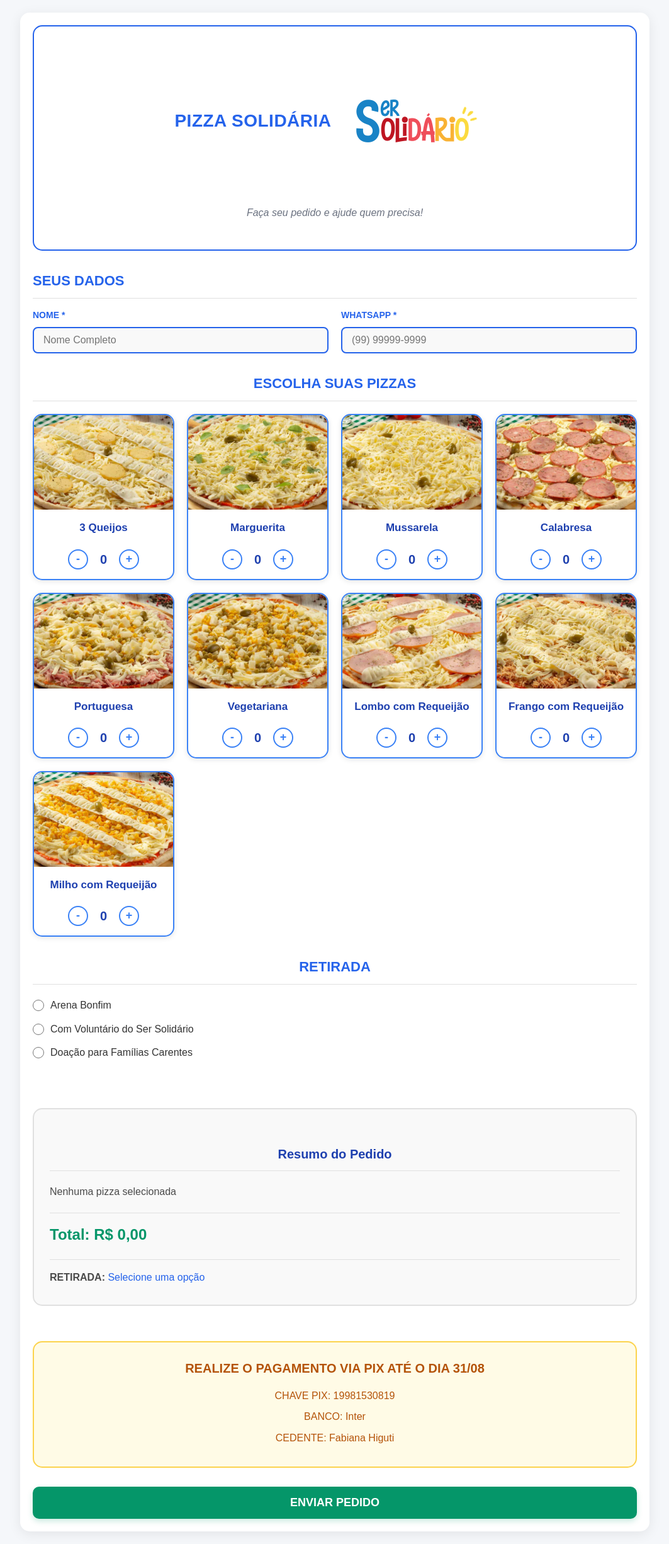
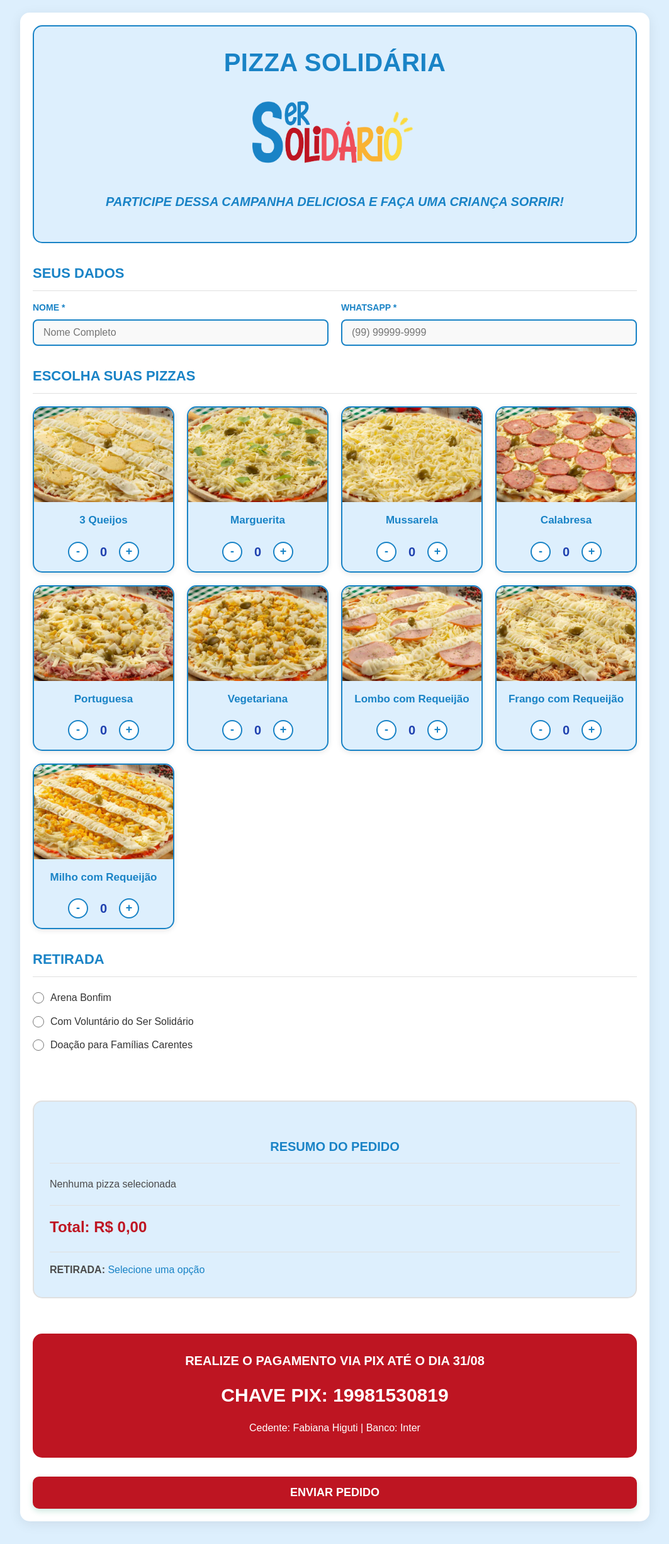
Before and after one commit to guuhiguti/formularioPizza, a Flask app: page / in a window 1280 px wide. Shown: the whole page at 63% size, without its empty margins (108-1171 px from the left). After the commit the page ends 2415 px from the top, so only its background shows below. Run offline with Flask 3, Linux system fonts and the light colour scheme; parts of the project's set-up code (start-up, migrations or seed data) failed here and were passed over.

Commit message:
new style

```diff
--- a/app.py
+++ b/app.py
@@ -4,3 +4,5 @@ from config import configure_all
 app = Flask(__name__)
 
 configure_all(app)
+
+app.run(debug=True)
--- a/static/css/form.css
+++ b/static/css/form.css
@@ -7,7 +7,7 @@
 
 body {
     font-family: 'Arial', sans-serif;
-    background-color: #f5f7fa;
+    background-color: #ddeffd;
     color: #333;
     line-height: 1.6;
 }
@@ -23,11 +23,11 @@ body {
 
 /* Existing styles */
 .header-section {
-  border: 2px solid #2563eb; /* Borda azul */
+  border: 2px solid #1983c6; /* Borda azul */
   border-radius: 15px;
   padding: 25px;
   margin-bottom: 30px;
-  background-color: #ffffff;
+  background-color: #ddeffd;
 }
 .header-content {
   text-align: center;
@@ -35,26 +35,24 @@ body {
   padding-bottom: 15px;
 }
 .header-content h1 {
-  color: #2563eb;
-  font-size: 28px;
-  font-weight: bold;
-  margin-bottom: 8px;
-  letter-spacing: 0.5px;
-  /* New styles for flexbox to place image next to text */
-  display: flex; /* Make h1 a flex container */
-  align-items: center; /* Vertically align items (text and image) */
-  justify-content: center; /* Horizontally center the flex items */
-  gap: 10px; /* Add space between the text and the image */
-  flex-wrap: wrap; /* Allow items to wrap on smaller screens if needed */
+    color: #1983c6;
+    font-size: 40px;
+    font-weight: bold;
+    margin-bottom: 20px;
+    letter-spacing: 0.5px;
 }
 
 .header-content p {
-  color: #6b7280;
-  font-size: 16px;
-  font-style: italic;
+    margin-top: 25px;
+    color: #1983c6;
+    font-size: 20px;
+    font-style: italic;
+    font-weight: bold;
+    margin-bottom: 3px;
+
 
 }.dados-usuario h3 {
-    color: #2563eb;
+    color: #1983c6;
     font-size: 22px;
     margin-bottom: 15px;
     font-weight: bold;
@@ -73,7 +71,7 @@ body {
 }
 
 .input-group label {
-    color: #2563eb;
+    color: #1983c6;
     font-weight: bold;
     margin-bottom: 8px;
     font-size: 14px;
@@ -82,7 +80,7 @@ body {
 .input-group input[type="text"],
 .input-group input[type="tel"] {
     padding: 10px 15px;
-    border: 2px solid #2563eb; /* Borda azul */
+    border: 2px solid #1983c6; /* Borda azul */
     border-radius: 8px; /* Arredondado */
     font-size: 16px;
     transition: all 0.3s ease;
@@ -100,12 +98,11 @@ body {
 
 /* Títulos de Seção */
 h3 {
-    color: #2563eb;
+    color: #1983c6;
     font-size: 22px;
-    font-weight: bold;
     margin-top: 30px;
     margin-bottom: 20px;
-    text-align: center; /* Centralizado */
+    text-align: left; /* Centralizado */
     border-bottom: 1px solid #e0e0e0;
     padding-bottom: 10px;
 }
@@ -122,10 +119,10 @@ h3 {
 }
 
 .pizza-card {
-    border: 2px solid #3b82f6;
+    border: 2px solid #1983c6;
     border-radius: 15px;
     overflow: hidden;
-    background: white;
+    background: #ddeffd;
     box-shadow: 0 2px 8px rgba(0,0,0,0.1);
     transition: transform 0.2s, box-shadow 0.2s;
     display: flex;
@@ -158,7 +155,7 @@ h3 {
 }
 
 .pizza-card h4 {
-    color: #1e40af;
+    color: #1983c6;
     margin: 15px 0 10px;
     font-size: 17px;
     text-align: center;
@@ -177,13 +174,13 @@ h3 {
 .btn-quantidade {
     width: 32px;
     height: 32px;
-    border: 2px solid #3b82f6;
+    border: 2px solid #1983c6;
     background: white;
     border-radius: 50%;
     cursor: pointer;
     font-size: 18px;
     font-weight: bold;
-    color: #3b82f6;
+    color: #1983c6;
     transition: all 0.2s;
     display: flex;
     align-items: center;
@@ -191,7 +188,7 @@ h3 {
 }
 
 .btn-quantidade:hover {
-    background: #3b82f6;
+    background: #1983c6;
     color: white;
 }
 
@@ -241,7 +238,7 @@ h3 {
 .extra-option-box p {
     font-weight: bold;
     margin-bottom: 15px;
-    color: #1e40af;
+    color: #1983c6;
 }
 
 .extra-option-box .radio-label {
@@ -254,11 +251,11 @@ h3 {
     border-radius: 15px;
     padding: 25px;
     margin-top: 30px;
-    background-color: #f9f9f9;
+    background-color: #ddeffd;
 }
 
 .resumo-pedido h3 {
-    color: #1e40af;
+    color: #1983c6;
     font-size: 20px;
     margin-bottom: 20px;
     text-align: center;
@@ -275,7 +272,7 @@ h3 {
 .total-valor {
     font-size: 24px;
     font-weight: bold;
-    color: #059669;
+    color: #be1522;
     text-align: left;
     margin-top: 20px;
     padding-top: 15px;
@@ -293,7 +290,7 @@ h3 {
 
 .retirada-info span {
     font-weight: normal;
-    color: #2563eb;
+    color: #1983c6;
 }
 
 .detalhes-retirada {
@@ -305,8 +302,8 @@ h3 {
 
 /* Informações de Pagamento */
 .pagamento-info {
-    background: #fffbe6; /* Fundo amarelo claro */
-    border: 2px solid #fcd34d; /* Borda amarela */
+    background: #be1522; /* Fundo amarelo claro */
+    border: 2px solid #be1522; /* Borda amarela */
     border-radius: 15px;
     padding: 25px;
     margin-top: 30px;
@@ -314,22 +311,28 @@ h3 {
 }
 
 .pagamento-info h2 {
-    color: #b45309; /* Tom de marrom/laranja */
+    color: white; /* Tom de marrom/laranja */
     margin-bottom: 15px;
     font-size: 20px;
+}
+
+.pagamento-info h5 {
+    color: white; /* Tom de marrom/laranja */
+    margin-bottom: 15px;
+    font-size: 30px;
 }
 
 .pagamento-info p {
     margin: 8px 0;
     font-size: 16px;
-    color: #b45309;
+    color: white;
 }
 
 /* Botão de Enviar */
 .btn-enviar {
     width: 100%;
     padding: 15px;
-    background: #059669; /* Verde */
+    background: #be1522;
     color: white;
     border: none;
     border-radius: 10px;
@@ -342,9 +345,9 @@ h3 {
 }
 
 .btn-enviar:hover {
-    background: #047857; /* Verde mais escuro */
+    background: #ef4e5a; /* Verde mais escuro */
     transform: translateY(-2px);
-    box-shadow: 0 6px 15px rgba(5, 150, 105, 0.3);
+    box-shadow: 0 6px 15px rgba(210, 26, 26, 0.3);
 }
 
 /* Responsividade */
@@ -365,7 +368,7 @@ h3 {
     }
 
     .header-content h1 {
-        font-size: 24px;
+        font-size: 36px;
     }
 
     .header-content p {
--- a/templates/form.html
+++ b/templates/form.html
@@ -12,8 +12,8 @@
         <!-- Header -->
         <div class="header-section">
             <div class="header-content">
-                <h1>PIZZA SOLIDÁRIA <img src="{{ url_for('static', filename='images/logo-projeto2.png') }}" alt="logo-projeto" width="250px" height="250px"></h1>
-                <p>Faça seu pedido e ajude quem precisa!</p>
+                <h1>PIZZA SOLIDÁRIA</h1> <img src="{{ url_for('static', filename='images/logo-projeto2.png') }}" alt="logo-projeto" width="270px" height="120px">
+                <p>PARTICIPE DESSA CAMPANHA DELICIOSA E FAÇA UMA CRIANÇA SORRIR!</p>
             </div>
         </div>
 
@@ -75,13 +75,13 @@
             <div id="arena" class="oculto extra-option-box">
                 <p>Selecione um dia para retirar a sua pizza:</p>
                 <label class="radio-label">
-                    <input type="radio" name="dia_retirada" value="quinta"> Quinta-feira, 11/09 das 17h às 21h
+                    <input type="radio" name="dia_retirada" value="quinta"> Quinta-feira, 11/09 das 17h às 20h
                 </label>
                 <label class="radio-label">
-                    <input type="radio" name="dia_retirada" value="sexta"> Sexta-feira, 12/09 das 16h às 20h
+                    <input type="radio" name="dia_retirada" value="sexta"> Sexta-feira, 12/09 das 17h às 20h
                 </label>
                 <label class="radio-label">
-                    <input type="radio" name="dia_retirada" value="sabado"> Sábado, 13/09 das 9h às 14h
+                    <input type="radio" name="dia_retirada" value="sabado"> Sábado, 13/09 das 10h às 14h
                 </label>
             </div>
 
@@ -95,7 +95,7 @@
             <br>
             <!-- Resumo do Pedido -->
             <div class="resumo-pedido">
-                <h3>Resumo do Pedido</h3>
+                <h3>RESUMO DO PEDIDO</h3>
                 <div id="resumo-pizzas">
                     <!-- Conteúdo dinâmico: Sabor da Pizza + quantidade -->
                 </div>
@@ -108,9 +108,8 @@
             <!-- Informações de Pagamento -->
             <div class="pagamento-info">
                 <h2>REALIZE O PAGAMENTO VIA PIX ATÉ O DIA 31/08</h2>
-                <p>CHAVE PIX: 19981530819</p>
-                <p>BANCO: Inter</p>
-                <p>CEDENTE: Fabiana Higuti</p>
+                <h5>CHAVE PIX: 19981530819</h5>
+                <p>Cedente: Fabiana Higuti | Banco: Inter</p>
             </div>
 
             <button type="submit" class="btn-enviar">ENVIAR PEDIDO</button>
```
Also changed, not shown: static/images/logo-projeto2.png.
